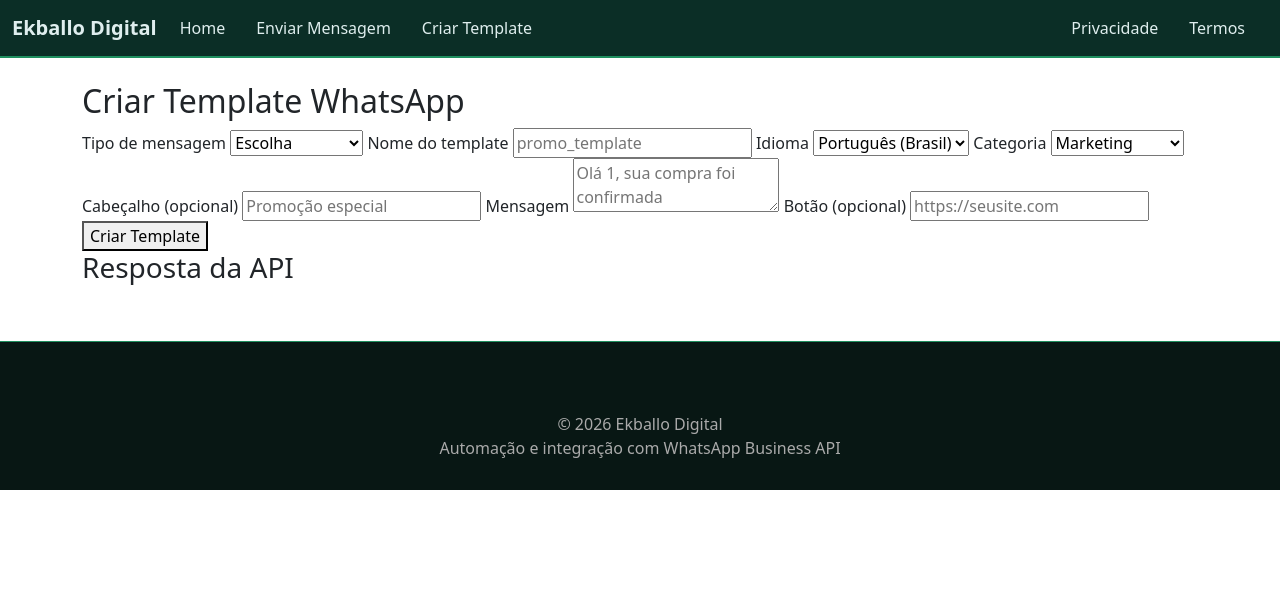
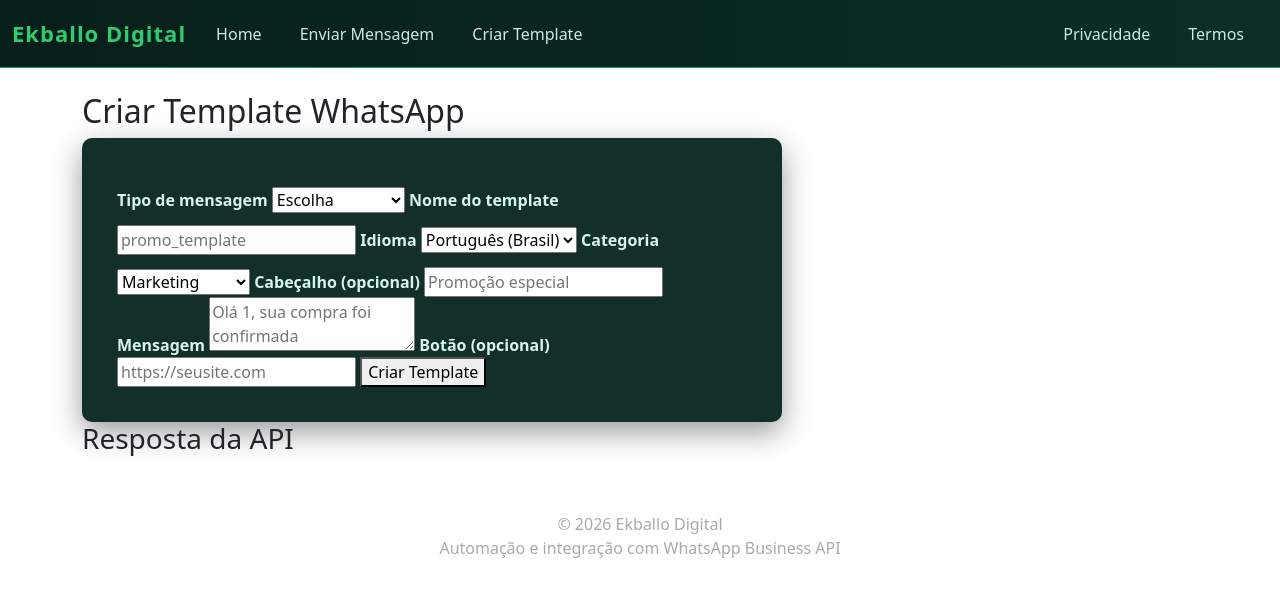
Before and after one commit to ekballodigital-svg/ekballodigital, a Flask app: page /create-template in a window 1280 px wide. Shown: the top 597 px of the page. Run offline with Flask 3, Linux system fonts and the light colour scheme.

Commit message:
Update style.css

```diff
--- a/static/style.css
+++ b/static/style.css
@@ -1,44 +1,55 @@
-/* ------------------------------
-NAVBAR
------------------------------- */
+/* NAVBAR */
 
-.navbar{
+.ek-navbar{
 
-background:#0b2e26 !important;
-border-bottom:2px solid #1f8f5f;
+background:linear-gradient(90deg,#071f1a,#0b2e26);
+border-bottom:1px solid #1f8f5f;
+padding:12px 0;
 
 }
 
 .navbar-brand{
 
+font-size:22px;
 color:#2ecc71 !important;
-font-weight:bold;
-font-size:20px;
+letter-spacing:1px;
 
 }
 
-.navbar a{
+.nav-link{
 
-color:#dfeeee !important;
-margin-right:15px;
-text-decoration:none;
+color:#cfe8e4 !important;
 font-weight:500;
+margin-right:10px;
+padding:8px 14px !important;
+border-radius:6px;
 
 }
 
-.navbar a:hover{
+.nav-link:hover{
 
+background:#143d35;
 color:#2ecc71 !important;
+
+}
+
+.navbar-nav{
+
+align-items:center;
 
 }
 
 /* ------------------------------
 CONTAINER
 ------------------------------ */
+/* CONTAINER SaaS */
 
-.container{
+.ek-container{
 
-margin-top:40px;
+max-width:1400px;
+margin:auto;
+
+}
 
 }
 
@@ -85,15 +96,21 @@ border-radius:4px;
 
 }
 
-/* ------------------------------
-FORM FOCUS
------------------------------- */
 
-input:focus,
-select:focus,
-textarea:focus{
+.form-container{
 
-outline:none;
-box-shadow:0 0 0 2px #2ecc71;
+background:#132f29;
+padding:35px;
+border-radius:10px;
+max-width:700px;
+box-shadow:0 10px 30px rgba(0,0,0,0.4);
 
 }
+
+label{
+
+margin-top:15px;
+font-weight:600;
+color:#d6f5ec;
+
+}
```
